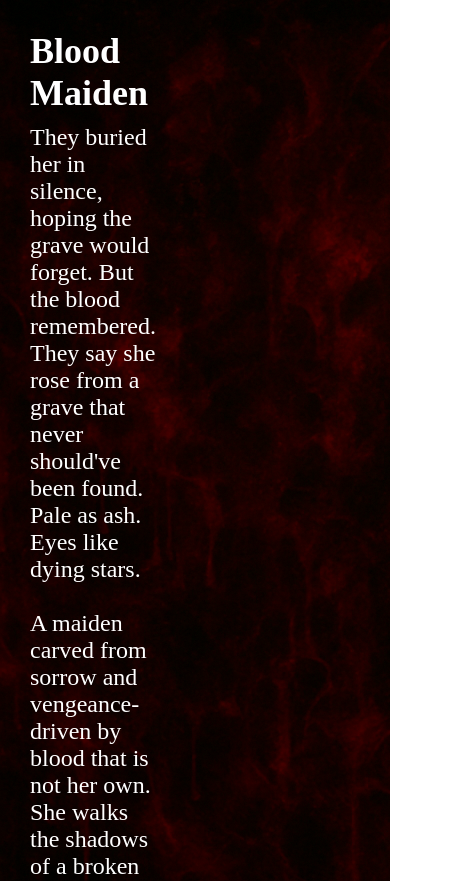
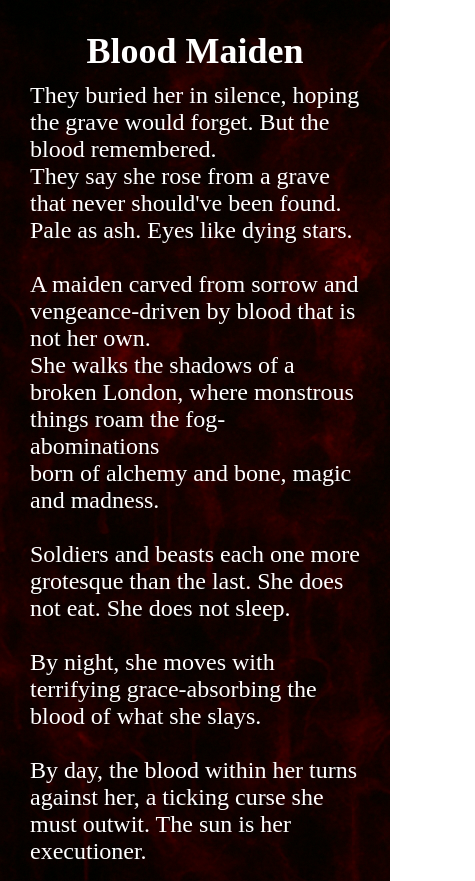
Before and after one commit to yevhenii-kapustian/Blood-Maiden, a Next.js app: page /about in a window 390 px wide. Shown: the top 881 px of the page, 475 px wide, since content can reach past the window. Built offline with nearby package versions, Linux system fonts and the light colour scheme.

Commit message:
change main to section/ create component/responsive

```diff
--- a/src/app/about/page.tsx
+++ b/src/app/about/page.tsx
@@ -1,40 +1,11 @@
-import './about.scss';
+import AboutMainsection from "@/components/AboutMainsection";
 
 const About = () => {
   return (
-    <main className="aboutmain">
-      <div className="aboutmain__container">
-        <div className="aboutmain__content">
-      <h2 className="aboutmain__title">Blood Maiden</h2>
-            <p>They buried her in silence, hoping the grave would forget. But the
-            blood remembered. <br />
-            They say she rose from a grave that never should've been found. Pale
-            as ash. Eyes like dying stars. <br /> <br />
+    <>
+    <AboutMainsection />
+    </>
 
-            A maiden carved from sorrow and vengeance-driven by blood that is
-            not her own. <br /> She walks the shadows of a broken London, where
-            monstrous things roam the fog-
-            abominations <br /> born of alchemy and bone, magic and madness.
-             <br /> <br />
-            Soldiers and beasts each one more grotesque than the last. She does
-            not eat. She does not sleep. <br /> <br />
-            By night, she moves with terrifying grace-absorbing the blood of
-            what she slays. <br /> <br />
-             By day, the blood within her turns against her, a
-            ticking curse she must outwit. The sun is her executioner. <br /> <br />
-            She does not hunt to live. She hunts to end it. <br />
-            Not just the beasts. Not just the curse. <br />
-            She's searching for the one who created them all.
-            The king. <br />
-            Her father.</p>
-        </div>
-        <div className="aboutmain__image">
-            <div className='aboutmain__border'>
-            <img src="/sleepy-maiden.png" alt="" />
-            </div>
-        </div>
-      </div>
-    </main>
   );
 };
 
--- a/src/app/about/about.scss
+++ b/src/components/AboutMainsection/aboutmainsection.scss
@@ -1,6 +1,9 @@
+@import '../../styles/mixins';
+
 .aboutmain {
     background-image: url('/bg-imag.png');
     color: white;
+    display: flex;
     padding: 30px;
     &__container {
          display: flex;
@@ -8,12 +11,21 @@
         align-items: center;
         justify-content: space-around;
         gap: 16px;
+        @include responsive-media-m {
+            display: flex;
+            flex-direction: column;
+            align-items: center;
+            justify-content: center;
+        }
     }
     &__content {
         font-size: 24px;
     }
     &__title {
         padding-bottom: 10px;
+         @include responsive-media-m {
+            text-align: center;
+        }
     }
     &__image {
         display: inline-block;
--- /dev/null
+++ b/src/components/AboutMainsection/index.tsx
@@ -0,0 +1,40 @@
+import './aboutmainsection.scss'
+const AboutMainsection = () => {
+    return(
+         <section className="aboutmain" aria-labelledby="aboutmain-title">
+      <div className="aboutmain__container">
+        <div className="aboutmain__content">
+      <h2 className="aboutmain__title">Blood Maiden</h2>
+            <p>They buried her in silence, hoping the grave would forget. But the
+            blood remembered. <br />
+            They say she rose from a grave that never should've been found. Pale
+            as ash. Eyes like dying stars. <br /> <br />
+
+            A maiden carved from sorrow and vengeance-driven by blood that is
+            not her own. <br /> She walks the shadows of a broken London, where
+            monstrous things roam the fog-
+            abominations <br /> born of alchemy and bone, magic and madness.
+             <br /> <br />
+            Soldiers and beasts each one more grotesque than the last. She does
+            not eat. She does not sleep. <br /> <br />
+            By night, she moves with terrifying grace-absorbing the blood of
+            what she slays. <br /> <br />
+             By day, the blood within her turns against her, a
+            ticking curse she must outwit. The sun is her executioner. <br /> <br />
+            She does not hunt to live. She hunts to end it. <br />
+            Not just the beasts. Not just the curse. <br />
+            She's searching for the one who created them all.
+            The king. <br />
+            Her father.</p>
+        </div>
+        <div className="aboutmain__image">
+            <div className='aboutmain__border'>
+            <img src="/sleepy-maiden.png" alt="" />
+            </div>
+        </div>
+      </div>
+    </section>
+    )
+}
+
+export default AboutMainsection
```
